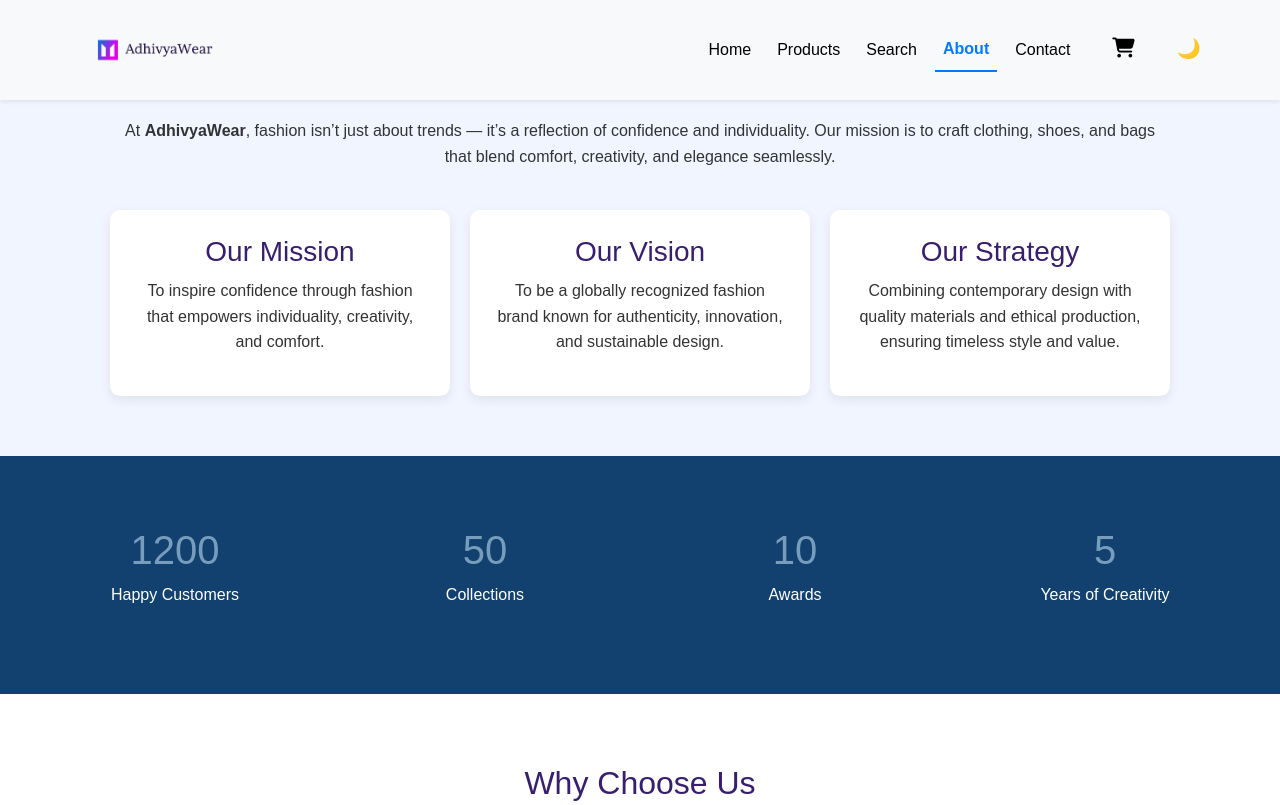
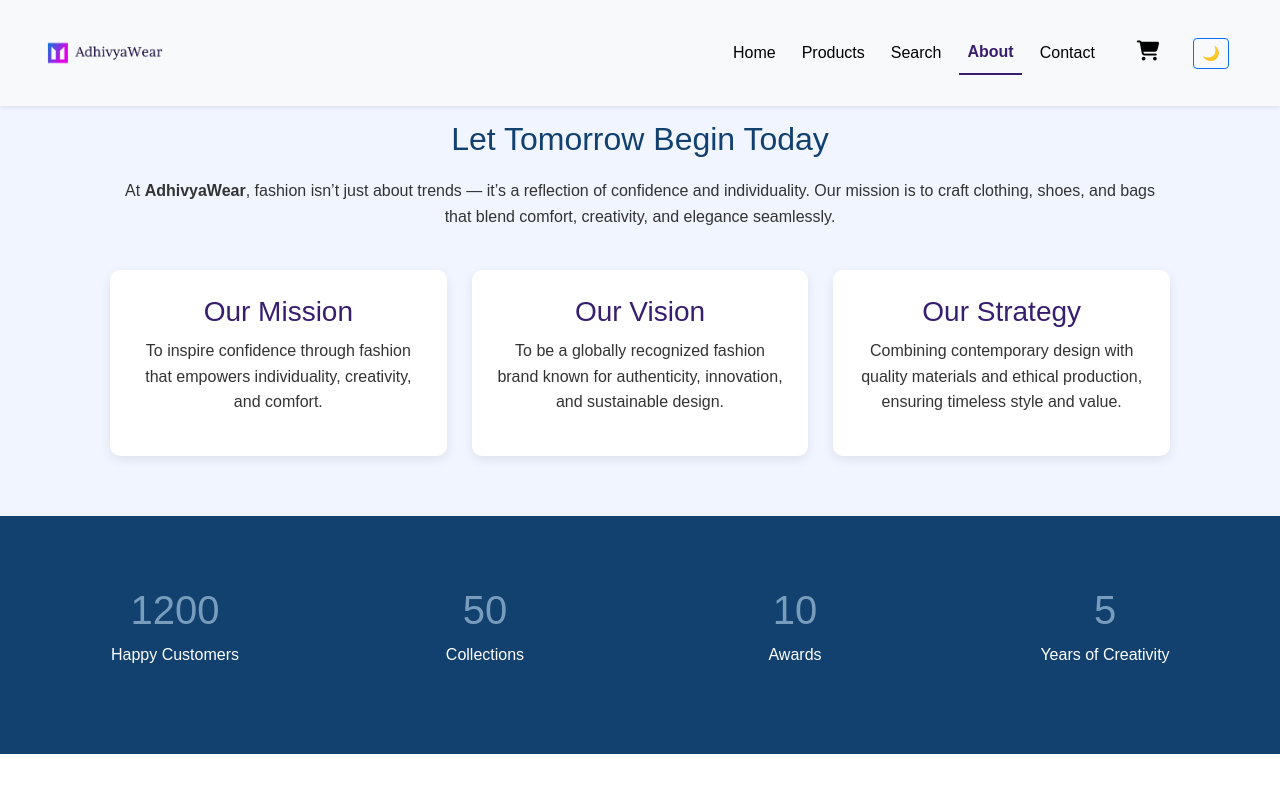
Before and after one commit to Aadhya9405/E-commerce-Website, a plain HTML site: page about.html in a window 1280 px wide. Shown: the top 805 px of the page. Drawn offline with nearby package versions, Linux system fonts and the light colour scheme.

Commit message:
Update style-about.css

```diff
--- a/assets/css/style-about.css
+++ b/assets/css/style-about.css
@@ -1,4 +1,3 @@
-/* style.css */
 :root {
   --blue-light: #789DBC;
   --violet: #381E6F;
@@ -8,34 +7,52 @@
   --light-bg: #F0F5FF;
 }
 
+/* General */
 body {
   margin: 0;
   font-family: 'Poppins', sans-serif;
   background-color: var(--light-bg);
   color: var(--black);
   line-height: 1.6;
+  overflow-x: hidden;
 }
 
-header {
-  background: linear-gradient(rgba(56,30,111,0.85), rgba(18,65,112,0.85)), url('https://images.unsplash.com/photo-1521335629791-ce4aec67dd47') center/cover no-repeat;
-  color: var(--white);
-  text-align: center;
-  padding: 100px 20px;
+/* Navbar */
+.container1 {
+  display: flex;
+  justify-content: space-between;
+  align-items: center;
+  width: 96%;
+  flex-wrap: wrap;
+  padding: 10px 0;
 }
 
-header h1 {
-  font-size: 3rem;
-  margin: 0;
+.container1-left img {
+  height: 70px;
+  margin-left: 20px;
 }
 
-header p {
-  font-size: 1.2rem;
-  margin-top: 10px;
+.navbar a.nav-link {
+  color: #000 !important;
+  font-weight: 500;
+  margin-right: 10px;
+  transition: 0.3s ease;
 }
 
+.navbar a.nav-link:hover {
+  color: var(--violet) !important;
+}
+
+.navbar .nav-link.active {
+  color: var(--violet) !important;
+  font-weight: 600;
+  border-bottom: 2px solid var(--violet);
+}
+
+/* About Section */
 .about-section {
   max-width: 1100px;
-  margin: 60px auto;
+  margin: 120px auto 60px;
   padding: 0 20px;
   text-align: center;
 }
@@ -47,15 +64,16 @@ header p {
 }
 
 .about-section p {
+  font-size: 1rem;
   color: #333;
-  font-size: 1rem;
 }
 
+/* Mission Cards */
 .mission {
   display: flex;
   flex-wrap: wrap;
   justify-content: center;
-  gap: 20px;
+  gap: 25px;
   margin-top: 40px;
 }
 
@@ -65,7 +83,7 @@ header p {
   border-radius: 10px;
   padding: 25px;
   box-shadow: 0 4px 12px rgba(0,0,0,0.08);
-  transition: transform 0.3s ease;
+  transition: 0.3s ease;
 }
 
 .mission div:hover {
@@ -77,6 +95,7 @@ header p {
   margin-bottom: 10px;
 }
 
+/* Stats Section */
 .stats {
   background: var(--navy);
   color: var(--white);
@@ -97,6 +116,7 @@ header p {
   color: var(--blue-light);
 }
 
+/* Choose Us Section */
 .choose-us {
   text-align: center;
   padding: 70px 20px;
@@ -130,63 +150,59 @@ header p {
   color: var(--white);
 }
 
+/* Footer */
 footer {
-  background: var(--violet);
+  background: var(--navy);
   color: white;
   text-align: center;
   padding: 20px;
   font-size: 0.9rem;
 }
 
-@media (max-width: 768px) {
-  header h1 { font-size: 2.2rem; }
-  .stats { flex-direction: column; }
+/* ✅ RESPONSIVENESS */
+@media (max-width: 992px) {
+  .container1-left img {
+    margin-left: 10px;
   }
 
-
-.container1 {
-  display: flex;
-  justify-content: space-between;
-  align-items: center;
-  width: 96%;
+  .about-section h2 {
+    font-size: 1.8rem;
+  }
+  .mission div {
+    flex: 1 1 45%;
+  }
 }
 
-.container1-left img {
-  height: 70px;
-  margin-left: 70px;
+@media (max-width: 768px) {
+  .about-section h2 {
+    font-size: 1.6rem;
   }
-.navbar a.nav-link {
-  color: var(--text-color, #000000) !important;
-  font-weight: 500;
-  margin-right: 10px;
-  transition: color 0.3s ease;
+  .mission {
+    flex-direction: column;
+    align-items: center;
+  }
+  .mission div {
+    width: 90%;
+  }
+  .stats {
+    flex-direction: column;
+    gap: 30px;
+  }
 }
 
-.navbar a.nav-link:hover {
-  color: var(--primary-color, #007bff) !important;
+@media (max-width: 576px) {
+  .container1 {
+    flex-direction: column;
+    align-items: center;
   }
-.container1-right ul {
-  margin: 10px;
-  padding: 10px;
+  .container1-left img {
+    margin: 10px 0;
+    height: 60px;
   }
-
-.navbar {
-  backdrop-filter: blur(10px);
-  background: rgba(255, 255, 255, 0.8);
-  transition: all 0.3s ease;
+  .features {
+    grid-template-columns: 1fr;
   }
-#themeToggle {
-  background: transparent;
-  border: none;
-  color: white;
-  font-size: 1.2rem;
-  cursor: pointer;
+  footer {
+    font-size: 0.8rem;
   }
-/* 💙 Active Link Style */
-.navbar .nav-link.active-link,
-.navbar .nav-link.active {
-  color: #007bff !important;
-  font-weight: 600;
-  border-bottom: 2px solid #007bff;
-  transition: 0.3s ease;
 }
```
Lines whose indentation alone changed are shown as unchanged.
